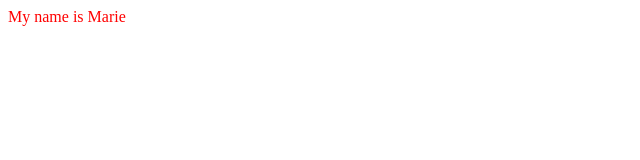
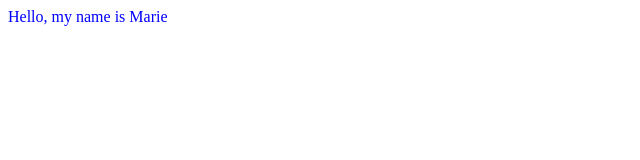
Before and after one commit to m4riegomz/firstproj, a plain HTML site: page index.html in a window 1280 px wide. Shown: the whole page, without its empty margins (0-640 px from the left). Drawn offline with Linux system fonts and the light colour scheme.

Commit message:
edit hello msg

```diff
--- a/index.html
+++ b/index.html
@@ -8,6 +8,6 @@
     <link rel="stylesheet" href="styles.css">
 </head>
 <body>
-    My name is Marie
+    Hello, my name is Marie
 </body>
 </html>
--- a/styles.css
+++ b/styles.css
@@ -1,3 +1,3 @@
 *{
-    color: red;
+    color: blue;
 }
```
Also changed, not shown: about.html (deleted).
